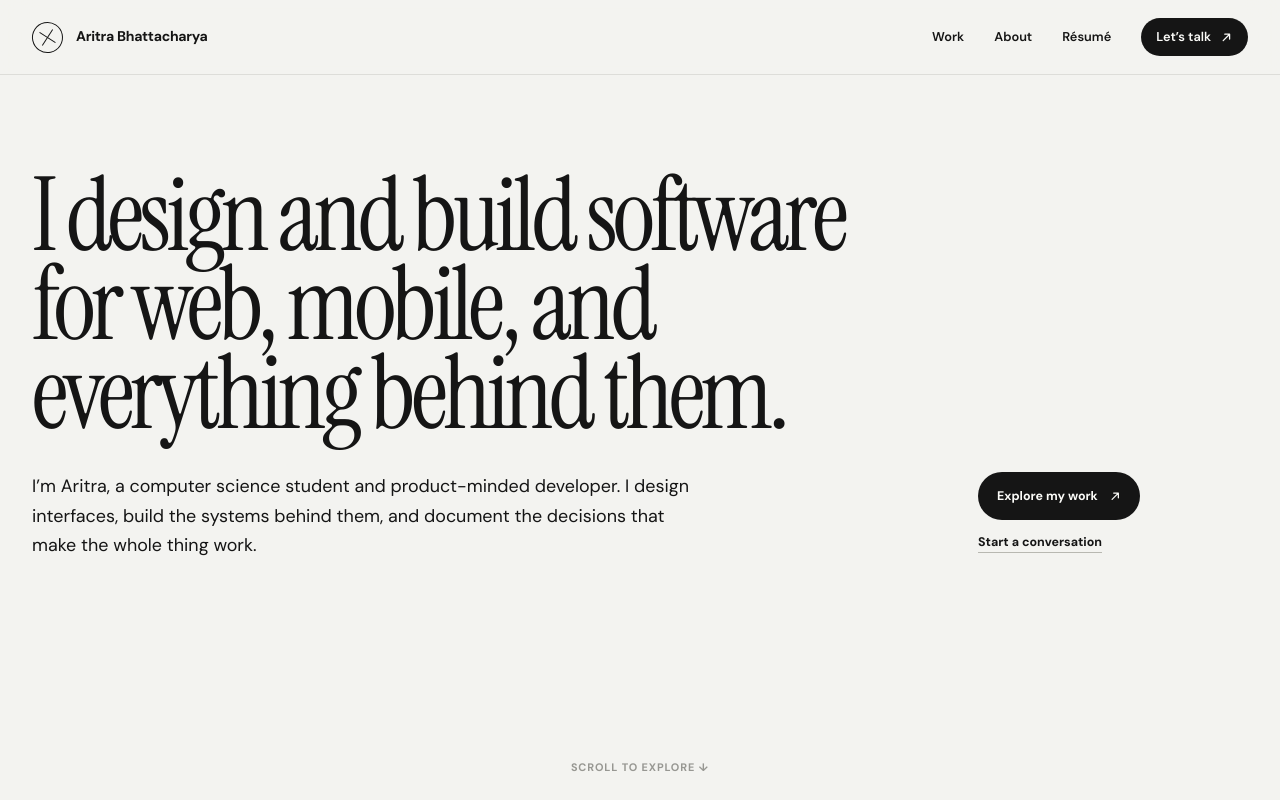
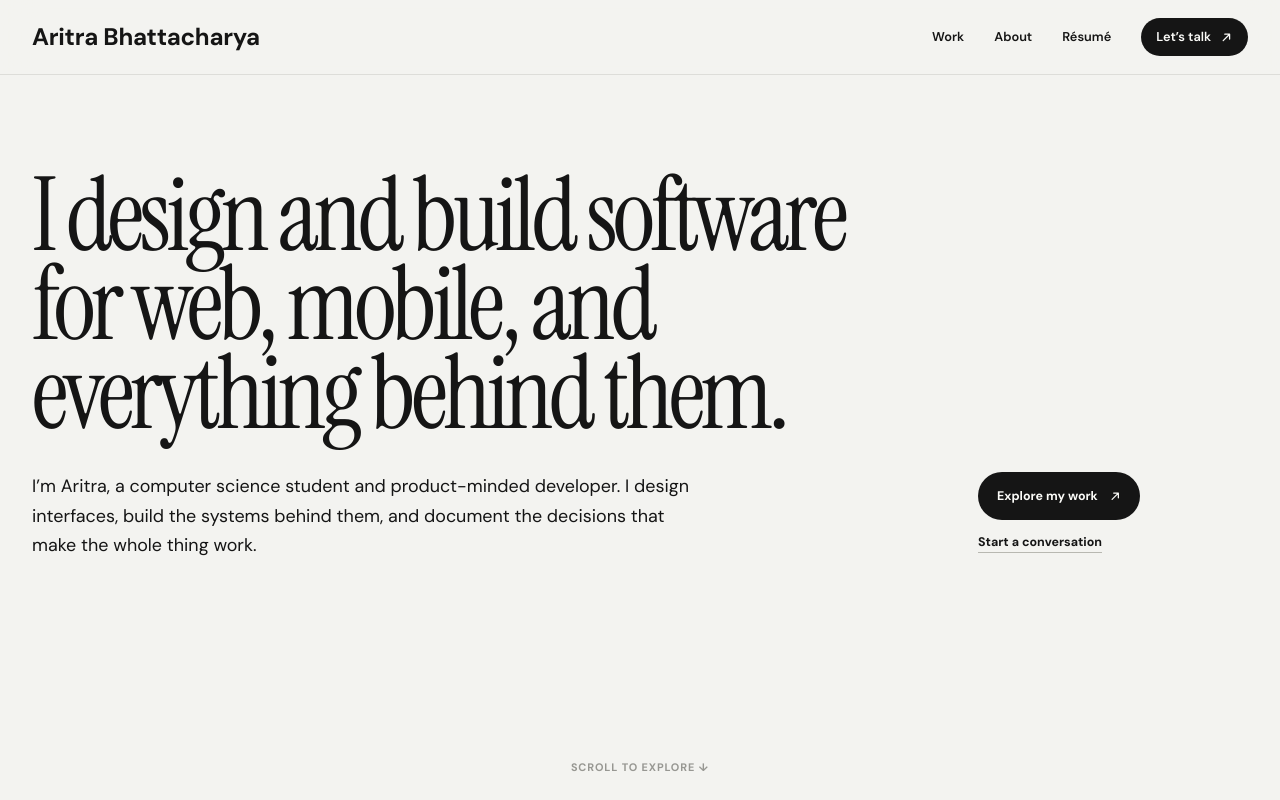
Before and after one commit to Aritra1235/portfolio-final, a React (Vite) app: page / in a window 1280 px wide. Shown: the top 800 px of the page. Built offline with nearby package versions, Linux system fonts and the light colour scheme.

Commit message:
Remove logo from site navigation brand

```diff
--- a/src/App.tsx
+++ b/src/App.tsx
@@ -64,7 +64,7 @@ function SiteNav() {
     <header className="site-header">
       <div className="shell">
         <nav className="site-nav" aria-label="Primary navigation">
-          <Link to="/" className="site-nav__brand"><Mark /><span>Aritra Bhattacharya</span></Link>
+          <Link to="/" className="site-nav__brand"><span style={{ fontSize: '1.5rem' }}>Aritra Bhattacharya</span></Link>
           <div className="site-nav__links">
             <Link to="/projects">Work</Link>
             <Link to="/about">About</Link>
```
